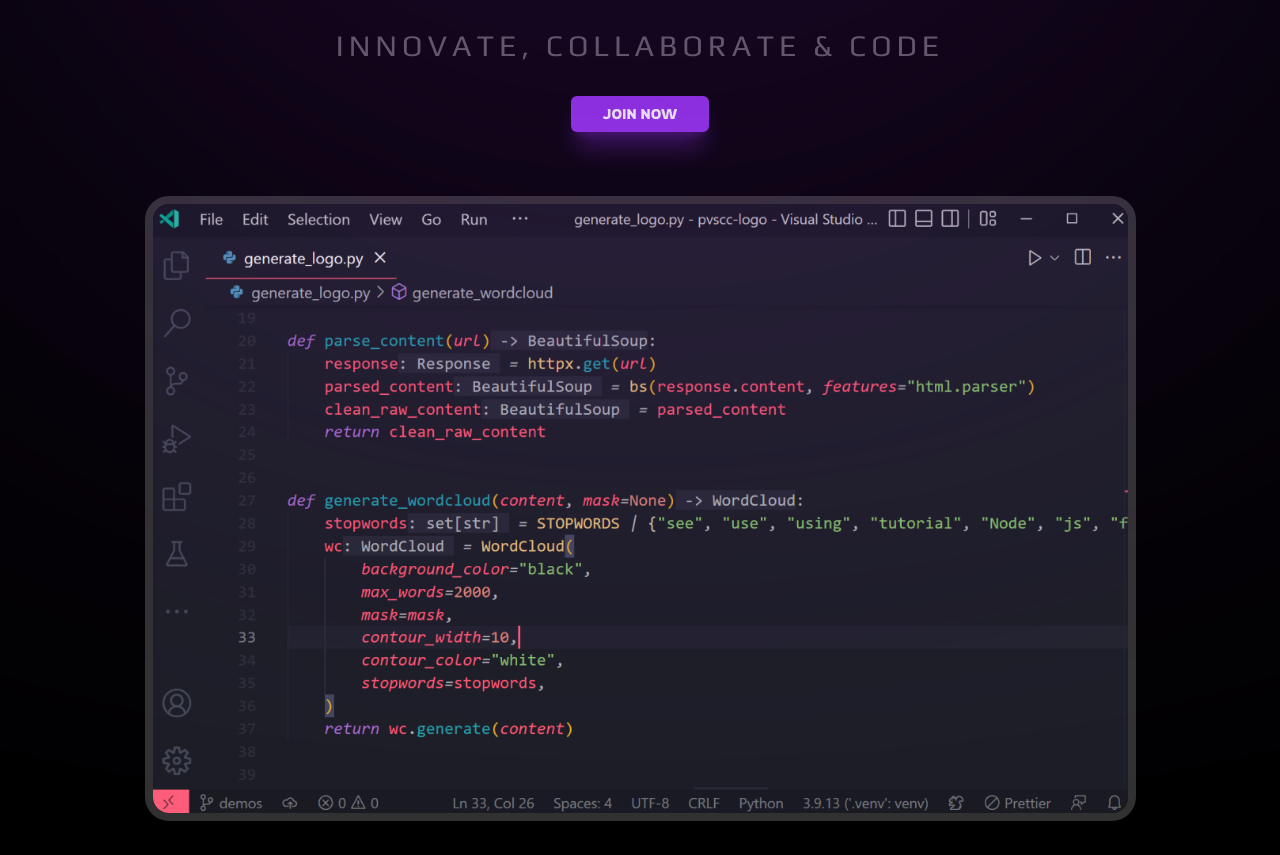
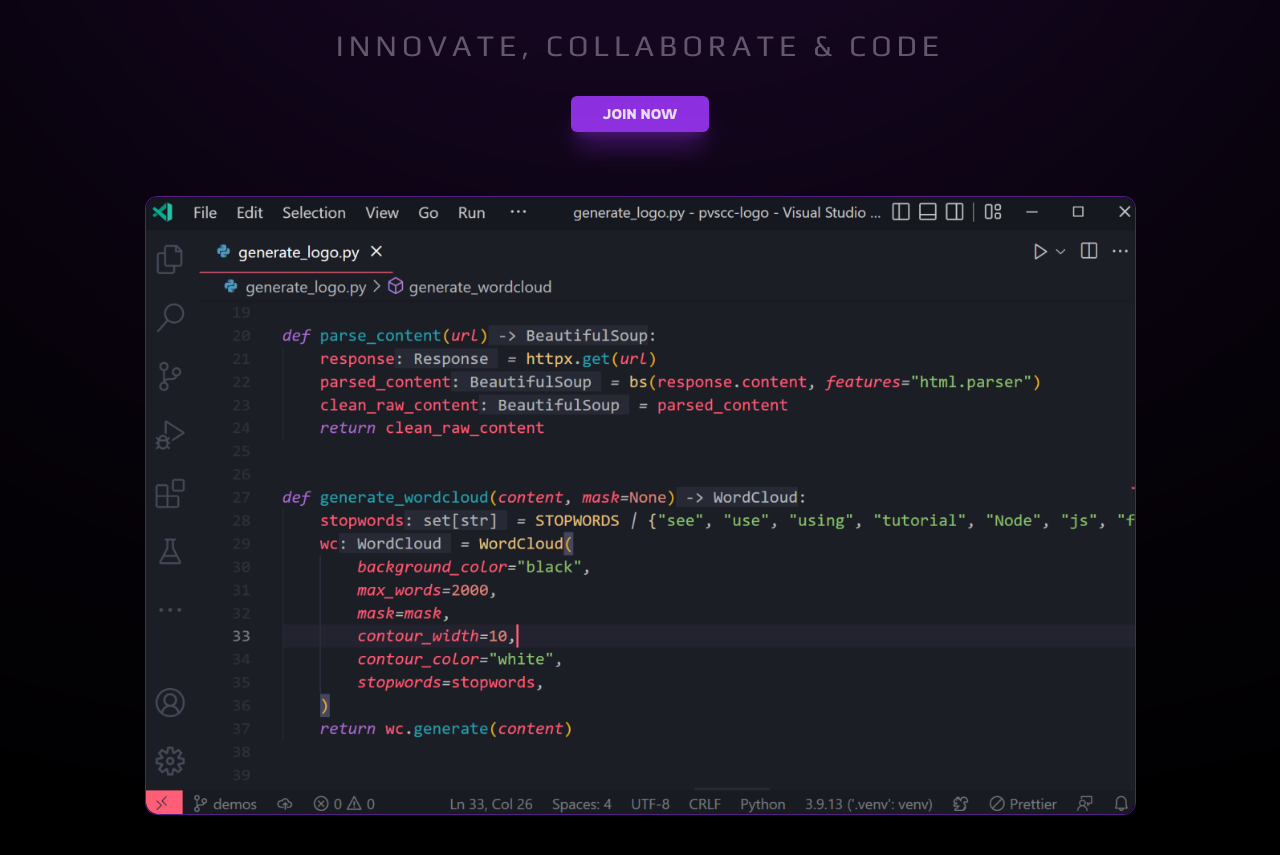
Before and after one commit to void-main1812/decode, a Next.js app: page / in a window 1280 px wide. Shown: the part 360-1215 px from the top of the page. Built offline with nearby package versions, Linux system fonts and the light colour scheme.

Commit message:
✨🖼️ Added: Image hover animation

```diff
--- a/app/(site)/components/Body.tsx
+++ b/app/(site)/components/Body.tsx
@@ -5,6 +5,7 @@ import { Play } from "next/font/google";
 import { Rowdies } from "next/font/google";
 import Button from "@/app/components/Button";
 import Image from "next/image";
+import { useSpring, a } from "react-spring";
 
 const play = Play({
   subsets: ["latin"],
@@ -17,6 +18,29 @@ const rowdies = Rowdies({
 });
 
 const Body = () => {
+  const [props, set] = useSpring(() => ({
+    xys: [0, 0, 1],
+    config: { mass: 10, tension: 500, friction: 40 },
+  }));
+
+  const calc = (x: number, y: number) => [
+    (y - window.innerHeight / 2) / 50,
+    (x - window.innerWidth / 2) / 50,
+    1,
+  ];
+
+  const handleMouseMove = (x: number, y: number) => {
+    const data = calc(x, y);
+    set({ xys: data });
+  };
+
+  const handleMouseLeave = () => {
+    set({ xys: [0, 0, 1] });
+  };
+
+  const trans = (x: number, y: number, s: number) =>
+    `perspective(600px) rotateX(${x}deg) rotateY(${y}deg) scale(${s})`;
+
   return (
     <div className=" mt-[25vh] z-0 flex flex-col items-center ">
       <div className="h-[60vh] w-[80vw] bg-purple-800 blur-[50vh] rounded-full absolute top-[-30vh]" />
@@ -43,13 +67,24 @@ const Body = () => {
           JOIN NOW
         </Button>
       </div>
+      <a.div
+        className="group relative"
+        onMouseMove={({ clientX, clientY }) =>
+          handleMouseMove(clientX, clientY)
+        }
+        onMouseLeave={handleMouseLeave}
+        style={{ transform: props.xys.to(trans) }}
+      >
+        <div className="h-[80vh] opacity-0 transition-opacity duration-500 group-hover:opacity-100 w-[40vh] bg-purple-600 blur-[30vh] rounded-full absolute -left-8 top-10" />
+        <div className="h-[80vh] opacity-0 transition-opacity duration-500 group-hover:opacity-100 w-[60vh] bg-indigo-700 blur-[40vh] rounded-full -right-8 absolute -bottom-10" />
         <Image
           src={"/images/code.png"}
           alt="coding preview"
           height={619}
           width={991}
-        className="mt-16 border-8 border-gray-50/20 rounded-3xl "
+          className="mt-16 border-[1px] relative border-purple-900 rounded-xl "
         />
+      </a.div>
     </div>
   );
 };
--- a/package.json
+++ b/package.json
@@ -20,6 +20,7 @@
     "postcss": "8.4.24",
     "react": "18.2.0",
     "react-dom": "18.2.0",
+    "react-spring": "^9.7.2",
     "tailwindcss": "3.3.2",
     "typescript": "5.1.3"
   }
```
Also changed, not shown: 1 other file (tests, documents, lock files or other folders). Lines whose indentation alone changed are shown as unchanged.
